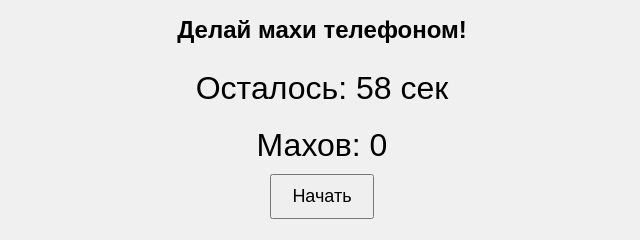
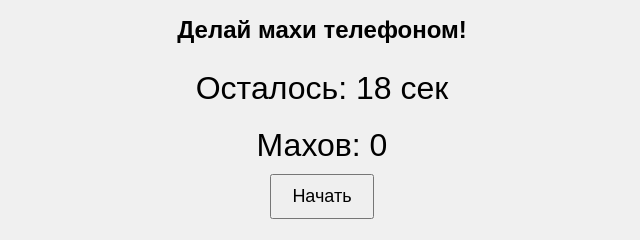
Before and after one commit to postupatelnyedvizenia/postupatelnyedvizenia.github.io, a plain HTML site: page index.html in a window 1280 px wide. Both pictures are taken after a click on the button "Начать". Shown: the part 291-531 px from the top of the page, 318-958 px from the left. Drawn offline with Linux system fonts and the light colour scheme.

Commit message:
Update index.html

```diff
--- a/index.html
+++ b/index.html
@@ -31,7 +31,7 @@
 </head>
 <body>
     <h1>Делай махи телефоном!</h1>
-    <div id="timer">Осталось: 60 сек</div>
+    <div id="timer">Осталось: 20 сек</div>
     <div id="score">Махов: 0</div>
     <button onclick="startGame()">Начать</button>
 
@@ -47,7 +47,7 @@
             gameRunning = true;
             swingCount = 0;
             document.getElementById('score').textContent = `Махов: ${swingCount}`;
-            let timeLeft = 60;
+            let timeLeft = 20;
 
             // Запрос разрешения на использование сенсоров
             if (typeof DeviceMotionEvent.requestPermission === 'function') {
```
